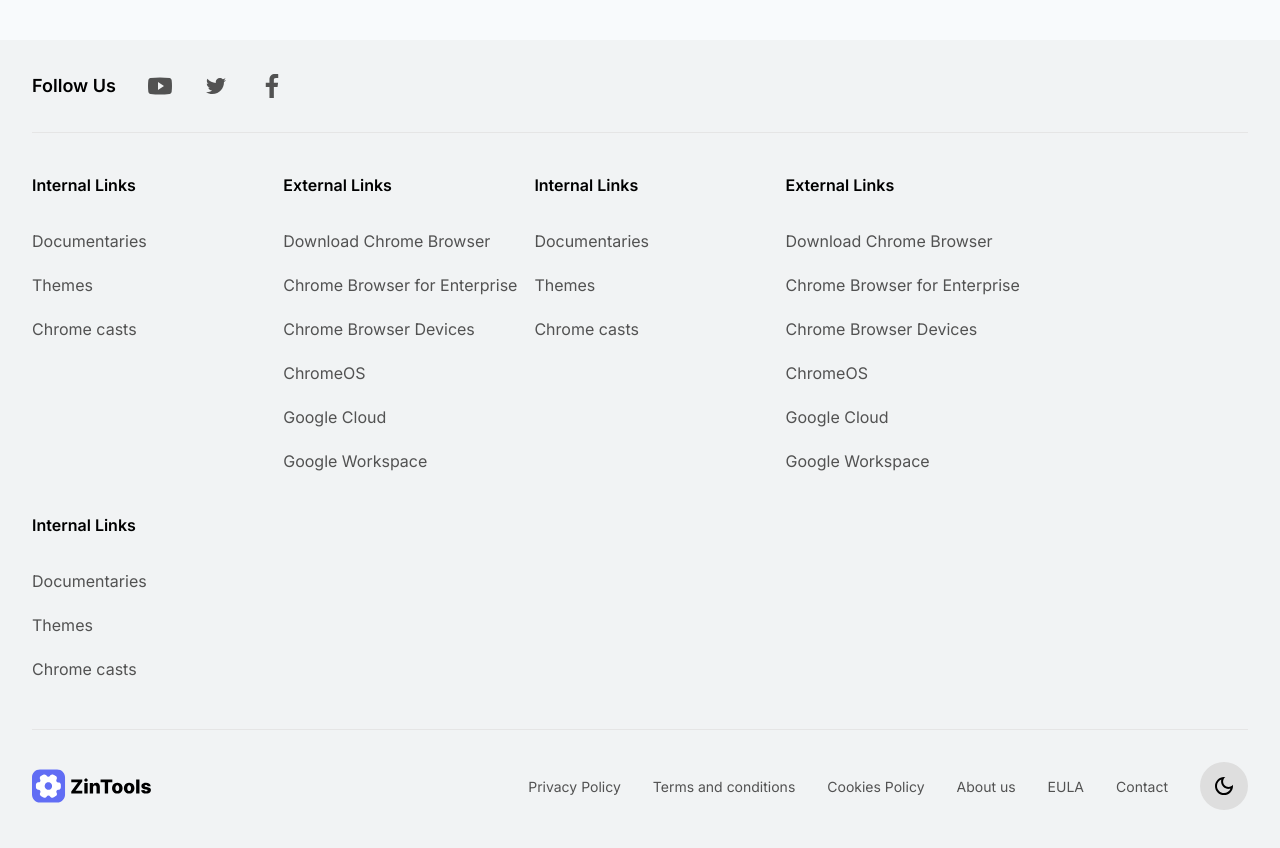
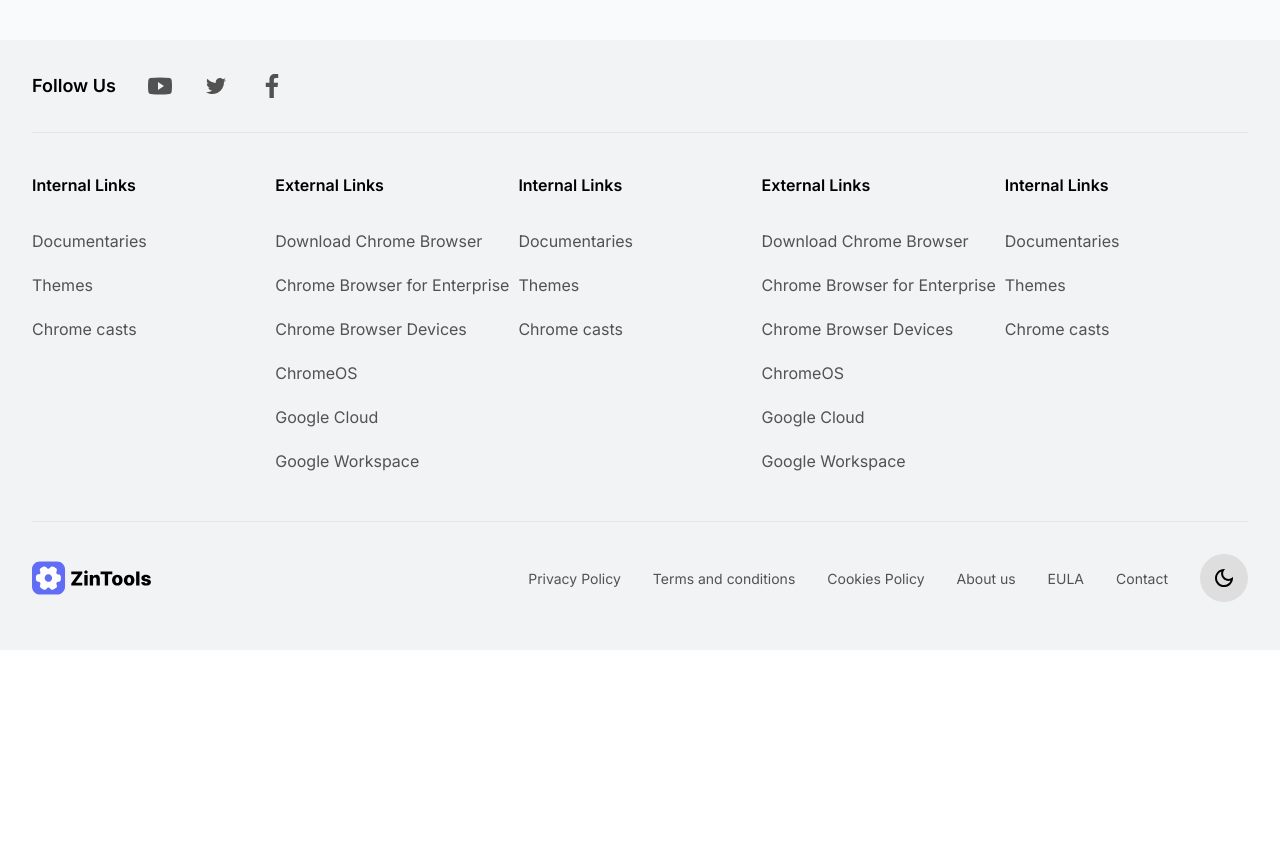
Before and after one commit to aftabrehan/zin-tools, a Next.js app: page / in a window 1280 px wide. Shown: the part 1540-2388 px from the top of the page. After the commit the page ends 2190 px from the top, so only its background shows below. Built offline with nearby package versions, Linux system fonts and the light colour scheme.

Commit message:
Minor Improvements

```diff
--- a/app/layout.tsx
+++ b/app/layout.tsx
@@ -1,7 +1,7 @@
 import { Inter } from 'next/font/google'
 import type { Metadata } from 'next'
 
-import { ThemeProvider } from '@/components/theme-provider'
+import { ThemeProvider } from '@/components/theme/theme-provider'
 import { Header } from '@/components/header'
 import { Footer } from '@/components/footer'
 
--- a/components/footer.tsx
+++ b/components/footer.tsx
@@ -1,6 +1,6 @@
 import Link from 'next/link'
 
-import { ToggleThemeButton } from '@/components/toggle-theme-button'
+import { ToggleThemeButton } from '@/components/theme/toggle-theme-button'
 
 import Logo from '@/public/logo.svg'
 
@@ -52,7 +52,7 @@ export const Footer = () => (
         </div>
       </div>
 
-      <div className="flex flex-wrap items-start gap-x-2 md:gap-x-4 gap-y-8 py-10 border-t border-neutral-200 dark:border-zinc-800">
+      <div className="flex flex-wrap items-start gap-x-2 gap-y-8 py-10 border-t border-neutral-200 dark:border-zinc-800">
         <Links title="Internal Links" links={INTERNAL_LINKS} />
         <Links title="External Links" links={EXTERNAL_LINKS} />
         <Links title="Internal Links" links={INTERNAL_LINKS} />
```
Also changed, not shown: components/theme/theme-provider.tsx (renamed from components/theme-provider.tsx), components/theme/toggle-theme-button.tsx (renamed from components/toggle-theme-button.tsx).
